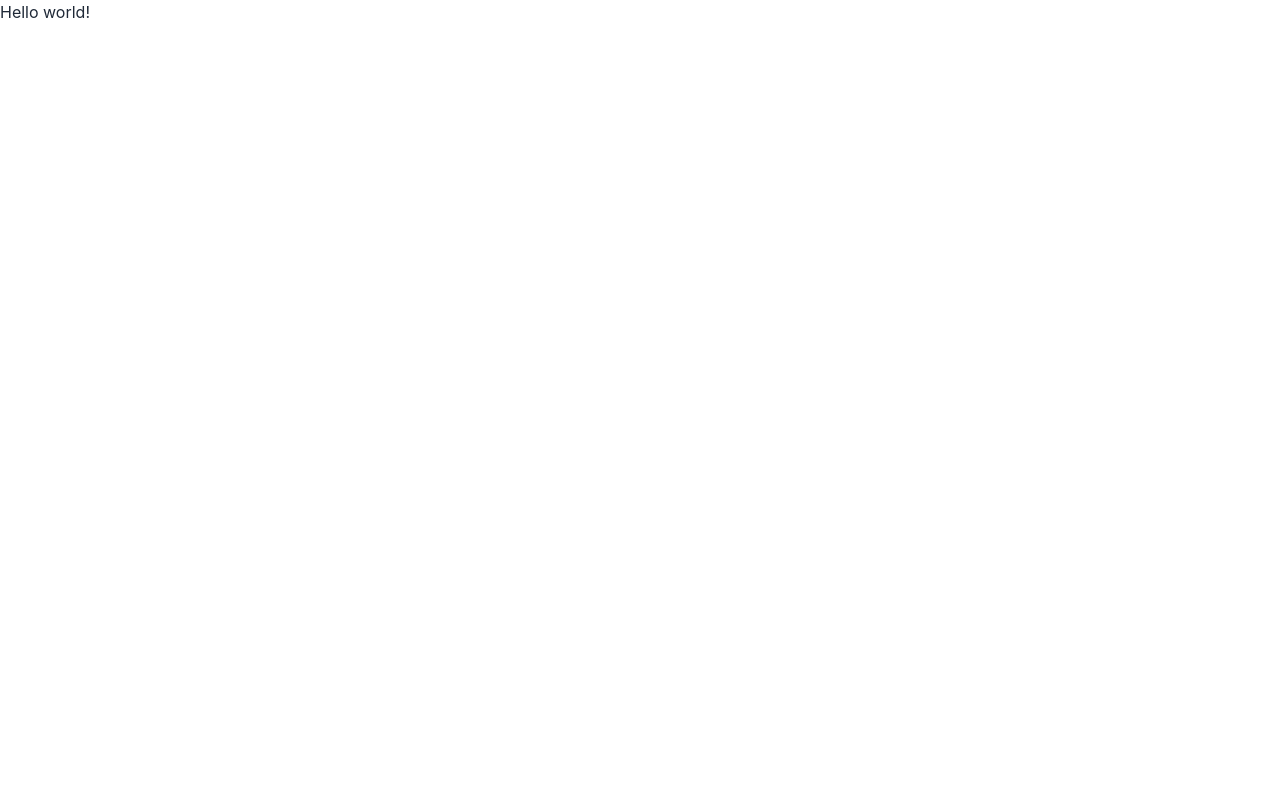
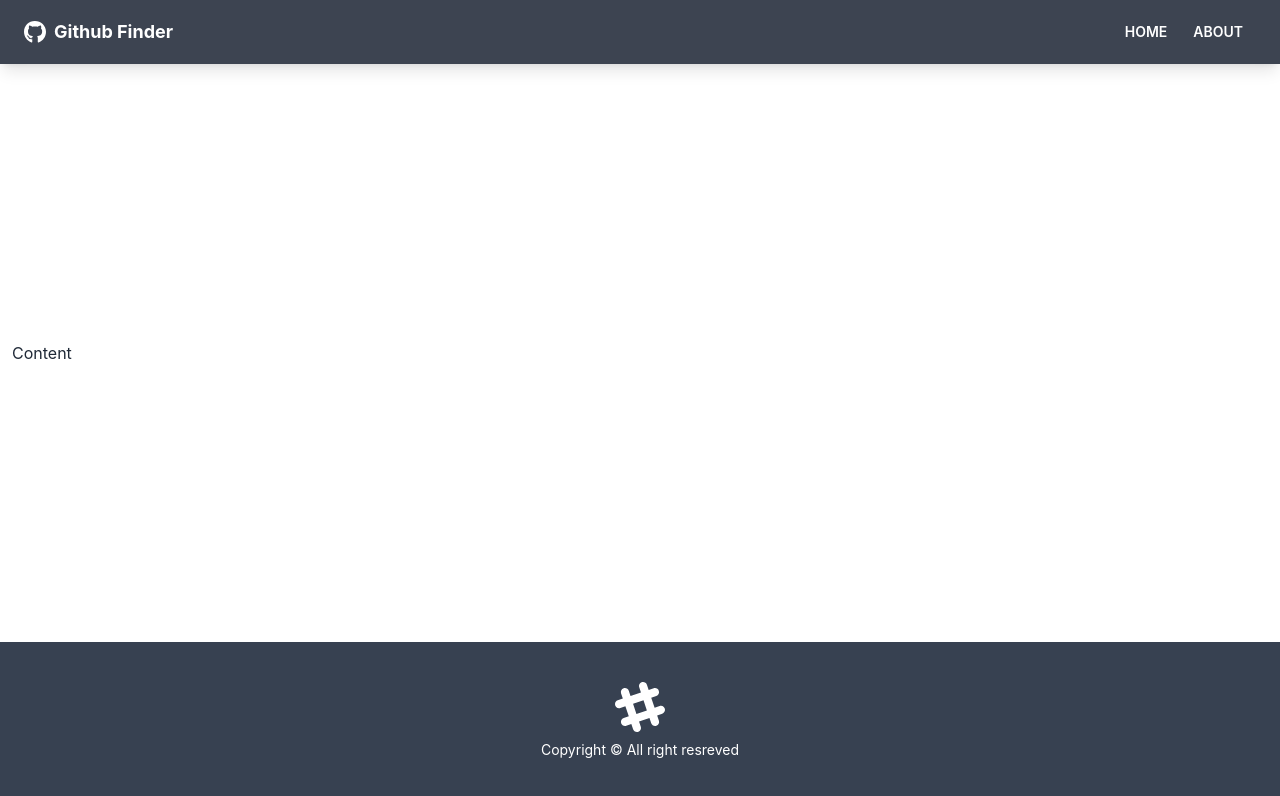
Before and after one commit to yaroprof/react-gitFinder-app, a React (Create React App) app: page / in a window 1280 px wide. Shown: the top 796 px of the page. Built offline with nearby package versions, Linux system fonts and the light colour scheme.

Commit message:
adding components

```diff
--- a/package.json
+++ b/package.json
@@ -12,6 +12,7 @@
     "react-icons": "^4.3.1",
     "react-router-dom": "^6.3.0",
     "react-scripts": "5.0.1",
+    "styled-components": "^5.3.5",
     "web-vitals": "^2.1.4"
   },
   "scripts": {
--- a/public/index.html
+++ b/public/index.html
@@ -12,6 +12,8 @@
     <link rel="apple-touch-icon" href="%PUBLIC_URL%/logo192.png" />
 
     <link rel="manifest" href="%PUBLIC_URL%/manifest.json" />
+    <!--<link href="https://cdn.jsdelivr.net/npm/bootstrap@5.1.3/dist/css/bootstrap.min.css" rel="stylesheet" integrity="sha384-1BmE4kWBq78iYhFldvKuhfTAU6auU8tT94WrHftjDbrCEXSU1oBoqyl2QvZ6jIW3" crossorigin="anonymous">-->
+
 
     <title>React GitHubFinder App</title>
   </head>
--- a/src/App.js
+++ /dev/null
@@ -1,12 +0,0 @@
-
-function App() {
-  return (
-      <div>
-          <h1>Hello world!</h1>
-      </div>
-
-
-  );
-}
-
-export default App;
--- /dev/null
+++ b/src/App.jsx
@@ -0,0 +1,20 @@
+import {BrowserRouter as Router, Route} from 'react-router-dom'
+import Footer from './components/layout/Footer';
+import Navbar from './components/layout/Navbar';
+
+
+function App() {
+  return (
+      <Router>
+        <div className="flex flex-col justify-between h-screen">
+          <Navbar/>
+          <main className='container mx-auto px-3 pb-12'>Content</main>
+          <Footer/>
+        </div>
+      </Router>
+
+
+  );
+}
+
+export default App;
--- /dev/null
+++ b/src/components/layout/Footer.jsx
@@ -0,0 +1,22 @@
+import React from 'react'
+
+export default function Footer({FooterYear}) {
+  return (
+	<footer className='footer p-10 bg-gray-700 text-primary-content footer-center'>
+		<div>
+		<svg
+          width='50'
+          height='50'
+          viewBox='0 0 24 24'
+          xmlns='http://www.w3.org/2000/svg'
+          fillRule='evenodd'
+          clipRule='evenodd'
+          className='inline-block fill-current'
+        >
+          <path d='M22.672 15.226l-2.432.811.841 2.515c.33 1.019-.209 2.127-1.23 2.456-1.15.325-2.148-.321-2.463-1.226l-.84-2.518-5.013 1.677.84 2.517c.391 1.203-.434 2.542-1.831 2.542-.88 0-1.601-.564-1.86-1.314l-.842-2.516-2.431.809c-1.135.328-2.145-.317-2.463-1.229-.329-1.018.211-2.127 1.231-2.456l2.432-.809-1.621-4.823-2.432.808c-1.355.384-2.558-.59-2.558-1.839 0-.817.509-1.582 1.327-1.846l2.433-.809-.842-2.515c-.33-1.02.211-2.129 1.232-2.458 1.02-.329 2.13.209 2.461 1.229l.842 2.515 5.011-1.677-.839-2.517c-.403-1.238.484-2.553 1.843-2.553.819 0 1.585.509 1.85 1.326l.841 2.517 2.431-.81c1.02-.33 2.131.211 2.461 1.229.332 1.018-.21 2.126-1.23 2.456l-2.433.809 1.622 4.823 2.433-.809c1.242-.401 2.557.484 2.557 1.838 0 .819-.51 1.583-1.328 1.847m-8.992-6.428l-5.01 1.675 1.619 4.828 5.011-1.674-1.62-4.829z'></path>
+        </svg>
+		<p>Copyright &copy; {FooterYear} All right resreved</p>
+		</div>
+	</footer>
+  )
+}
--- /dev/null
+++ b/src/components/layout/Navbar.jsx
@@ -0,0 +1,45 @@
+
+import {FaGithub} from 'react-icons/fa'
+import {Link, NavLink} from 'react-router-dom'
+import PropTypes from 'prop-types'
+
+import React from 'react';
+
+function Navbar({title}) {
+	return(
+		<nav className='navbar mb-12 shadow-lg bg-neutral text-neutral-content'>
+			<div className='container mx-auto'>
+				<div className='flex-none px-2 mx-2'>
+					<FaGithub className='inline pr-2 text-3xl'/>
+					<Link to='/' className='text-lg font-bold align-middle'>
+						{title}
+					</Link>
+				</div>
+
+				<div className="flex-1 px-2 mx-2">
+					<div className="flex justify-end">
+						<Link to='/' className='btn btn-ghost btn-sm rounded-btn'>Home</Link>
+						<Link to='/about' className='btn btn-ghost btn-sm rounded-btn'>About</Link>
+					</div>
+				</div>
+
+
+			</div>
+		</nav>
+
+
+	)
+}
+
+	Navbar.defaultProps = {
+		title: 'Github Finder'
+	}
+
+	Navbar.propTypes = {
+		title: PropTypes.string
+	}
+
+
+
+
+export default Navbar;
--- a/src/index.css
+++ b/src/index.css
@@ -2,9 +2,6 @@
 @tailwind base;
 @tailwind components;
 @tailwind utilities;
-
-
-
 
 
 body {
--- a/tailwind.config.js
+++ b/tailwind.config.js
@@ -1,5 +1,5 @@
 module.exports = {
-  content: ["./src/**/*.{html,js}"],
+  content: ["./src/**/*.{html,jsx}"],
   theme: {
     extend: {},
   },
```
Also changed, not shown: 2 other files (tests, documents, lock files or other folders).
